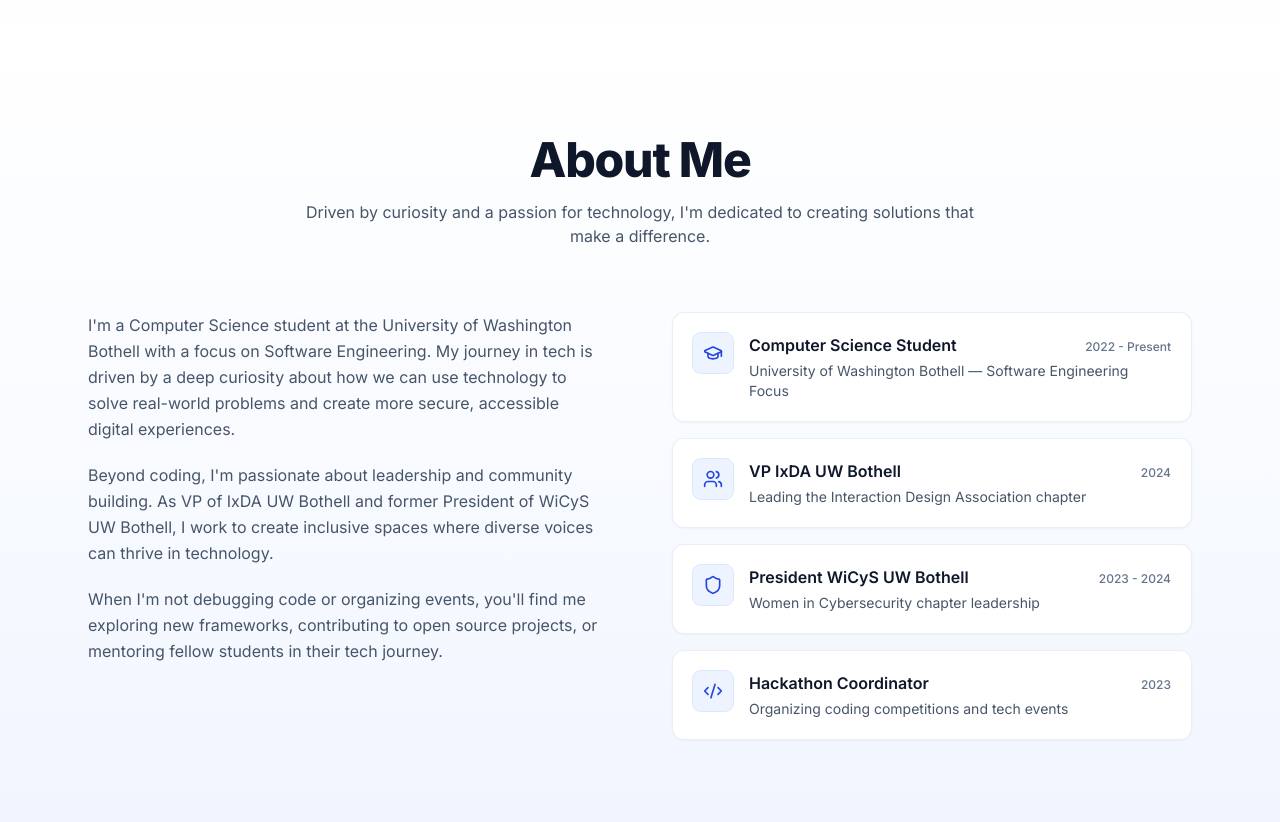
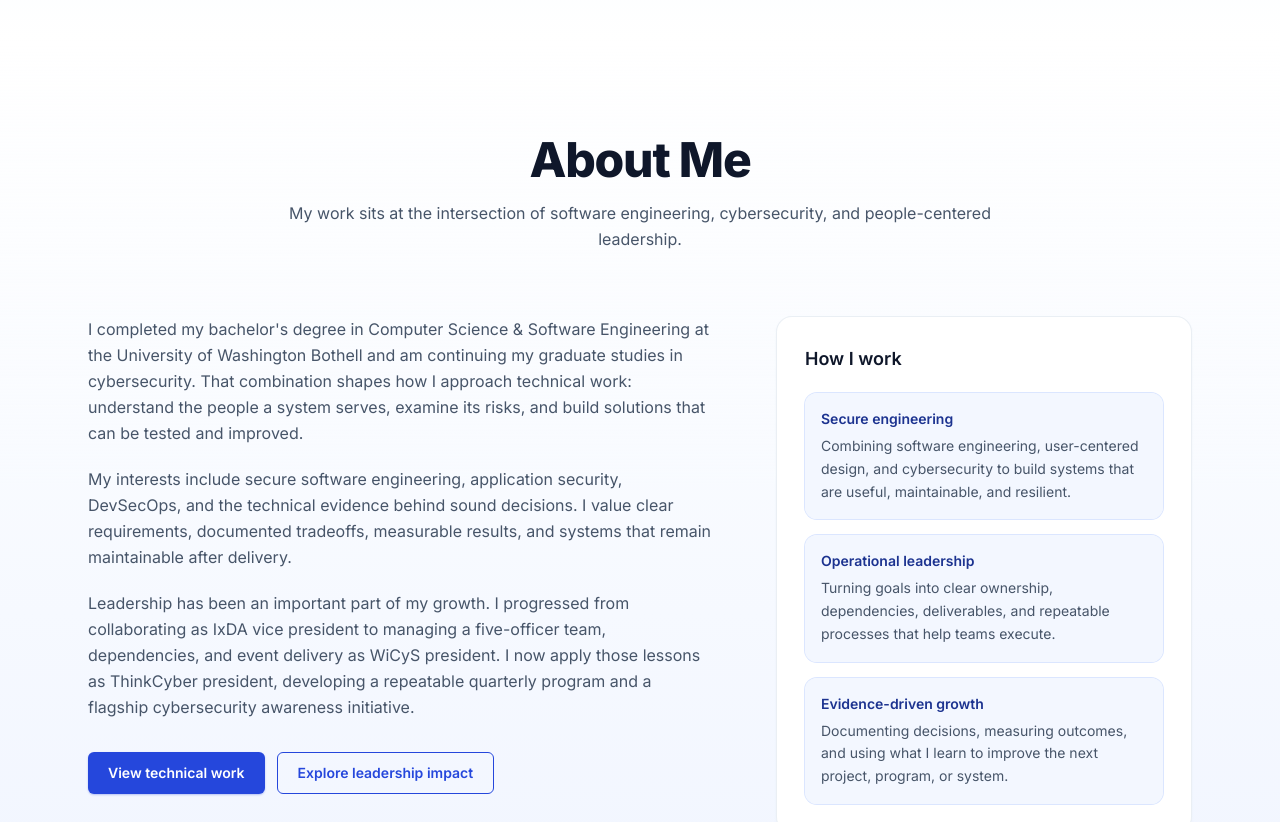
Before and after one commit to Lily-CS/Portfolio, a React (Vite) app: page / in a window 1280 px wide. Shown: the part 760-1582 px from the top of the page. Built offline with nearby package versions, Linux system fonts and the light colour scheme; the HTML template or start-up script is replaced by a standard one.

Commit message:
Rewrite About section

```diff
--- a/src/components/About.tsx
+++ b/src/components/About.tsx
@@ -1,38 +1,23 @@
-import { GraduationCap, Users, Shield, Code2 } from "lucide-react";
-import type { LucideIcon } from "lucide-react";
-
-type Role = {
+type FocusArea = {
   title: string;
-  period: string;
   description: string;
-  icon: LucideIcon;
 };
 
-const ROLES: Role[] = [
+const FOCUS_AREAS: FocusArea[] = [
   {
-    title: "Computer Science Student",
-    period: "2022 - Present",
+    title: "Secure engineering",
     description:
-      "University of Washington Bothell — Software Engineering Focus",
-    icon: GraduationCap,
+      "Combining software engineering, user-centered design, and cybersecurity to build systems that are useful, maintainable, and resilient.",
   },
   {
-    title: "VP IxDA UW Bothell",
-    period: "2024",
-    description: "Leading the Interaction Design Association chapter",
-    icon: Users,
+    title: "Operational leadership",
+    description:
+      "Turning goals into clear ownership, dependencies, deliverables, and repeatable processes that help teams execute.",
   },
   {
-    title: "President WiCyS UW Bothell",
-    period: "2023 - 2024",
-    description: "Women in Cybersecurity chapter leadership",
-    icon: Shield,
-  },
-  {
-    title: "Hackathon Coordinator",
-    period: "2023",
-    description: "Organizing coding competitions and tech events",
-    icon: Code2,
+    title: "Evidence-driven growth",
+    description:
+      "Documenting decisions, measuring outcomes, and using what I learn to improve the next project, program, or system.",
   },
 ];
 
@@ -43,63 +28,83 @@ export default function About() {
       className="relative overflow-hidden bg-gradient-to-b from-white via-brand-50/40 to-brand-100/40 py-24"
     >
       <div className="mx-auto max-w-6xl px-6">
-        <header className="mx-auto max-w-2xl text-center">
+        <header className="mx-auto max-w-3xl text-center">
           <h2 className="text-4xl font-extrabold tracking-tight text-slate-900 sm:text-5xl">
             About Me
           </h2>
-          <p className="mt-4 text-base text-slate-600">
-            Driven by curiosity and a passion for technology, I'm dedicated to
-            creating solutions that make a difference.
+          <p className="mt-4 text-base leading-relaxed text-slate-600">
+            My work sits at the intersection of software engineering,
+            cybersecurity, and people-centered leadership.
           </p>
         </header>
 
-        <div className="mt-16 grid grid-cols-1 gap-12 md:grid-cols-2 md:gap-16">
-          <div className="space-y-5 text-slate-600 leading-relaxed">
+        <div className="mt-16 grid grid-cols-1 gap-12 lg:grid-cols-[1.35fr_0.9fr] lg:gap-16">
+          <div className="space-y-5 text-base leading-relaxed text-slate-600">
             <p>
-              I'm a Computer Science student at the University of Washington
-              Bothell with a focus on Software Engineering. My journey in tech
-              is driven by a deep curiosity about how we can use technology to
-              solve real-world problems and create more secure, accessible
-              digital experiences.
+              I completed my bachelor's degree in Computer Science &amp;
+              Software Engineering at the University of Washington Bothell and
+              am continuing my graduate studies in cybersecurity. That
+              combination shapes how I approach technical work: understand the
+              people a system serves, examine its risks, and build solutions
+              that can be tested and improved.
             </p>
+
             <p>
-              Beyond coding, I'm passionate about leadership and community
-              building. As VP of IxDA UW Bothell and former President of WiCyS
-              UW Bothell, I work to create inclusive spaces where diverse
-              voices can thrive in technology.
+              My interests include secure software engineering, application
+              security, DevSecOps, and the technical evidence behind sound
+              decisions. I value clear requirements, documented tradeoffs,
+              measurable results, and systems that remain maintainable after
+              delivery.
             </p>
+
             <p>
-              When I'm not debugging code or organizing events, you'll find me
-              exploring new frameworks, contributing to open source projects,
-              or mentoring fellow students in their tech journey.
+              Leadership has been an important part of my growth. I progressed
+              from collaborating as IxDA vice president to managing a
+              five-officer team, dependencies, and event delivery as WiCyS
+              president. I now apply those lessons as ThinkCyber president,
+              developing a repeatable quarterly program and a flagship
+              cybersecurity awareness initiative.
             </p>
+
+            <div className="flex flex-wrap gap-3 pt-3">
+              <a href="#projects" className="btn-primary">
+                View technical work
+              </a>
+              <a href="#leadership" className="btn-outline">
+                Explore leadership impact
+              </a>
+            </div>
           </div>
 
-          <ul className="space-y-4">
-            {ROLES.map((role) => (
-              <RoleCard key={role.title} {...role} />
-            ))}
-          </ul>
+          <aside
+            aria-labelledby="about-focus-title"
+            className="rounded-2xl border border-slate-200/70 bg-white p-6 shadow-sm shadow-slate-200/40 sm:p-7"
+          >
+            <h3
+              id="about-focus-title"
+              className="text-lg font-semibold text-slate-900"
+            >
+              How I work
+            </h3>
+
+            <ul className="mt-5 space-y-4">
+              {FOCUS_AREAS.map((area) => (
+                <li
+                  key={area.title}
+                  className="rounded-xl bg-brand-50/70 p-4 ring-1 ring-brand-100"
+                >
+                  <h4 className="text-sm font-semibold text-brand-800">
+                    {area.title}
+                  </h4>
+                  <p className="mt-1.5 text-sm leading-relaxed text-slate-600">
+                    {area.description}
+                  </p>
+                </li>
+              ))}
+            </ul>
+          </aside>
         </div>
       </div>
     </section>
   );
 }
-
-function RoleCard({ title, period, description, icon: Icon }: Role) {
-  return (
-    <li className="group flex items-start gap-4 rounded-xl border border-slate-200/70 bg-white p-5 shadow-sm shadow-slate-200/40 transition-all hover:-translate-y-0.5 hover:border-brand-200 hover:shadow-md">
-      <span className="flex h-10 w-10 flex-none items-center justify-center rounded-lg bg-brand-50 text-brand-600 ring-1 ring-brand-100 group-hover:bg-brand-100">
-        <Icon className="h-5 w-5" />
-      </span>
-
-      <div className="min-w-0 flex-1">
-        <div className="flex flex-wrap items-baseline justify-between gap-x-3 gap-y-1">
-          <h3 className="text-base font-semibold text-slate-900">{title}</h3>
-          <span className="text-xs font-medium text-slate-500">{period}</span>
-        </div>
-        <p className="mt-1 text-sm text-slate-600">{description}</p>
-      </div>
-    </li>
-  );
-}
```
